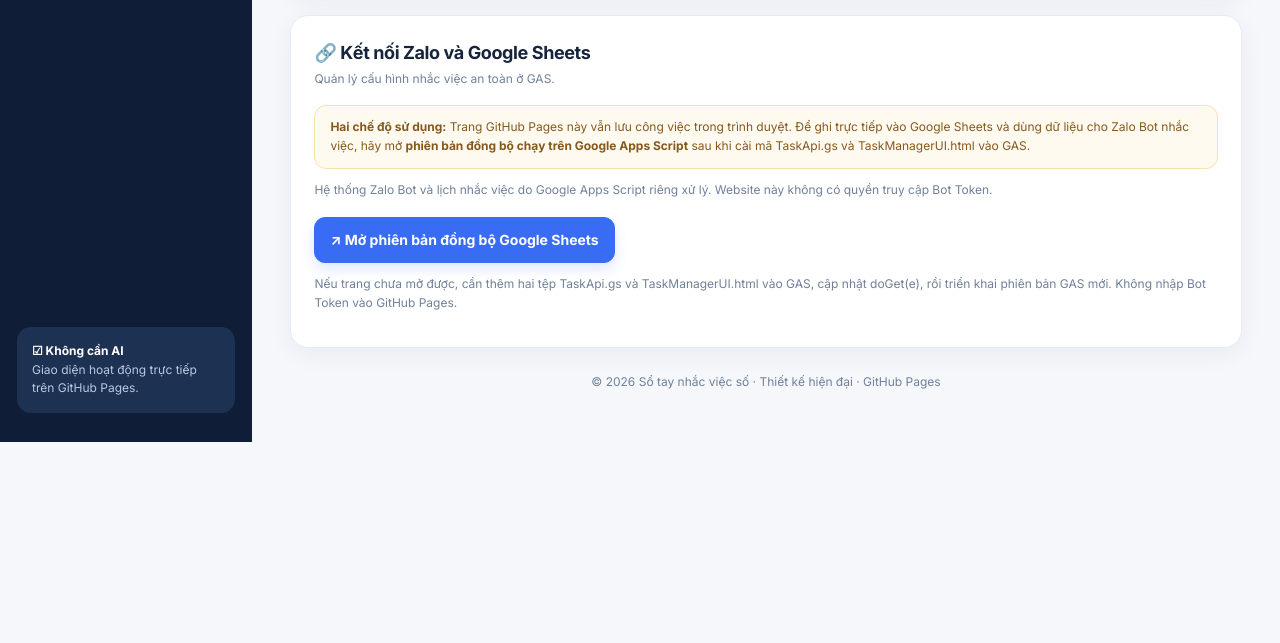
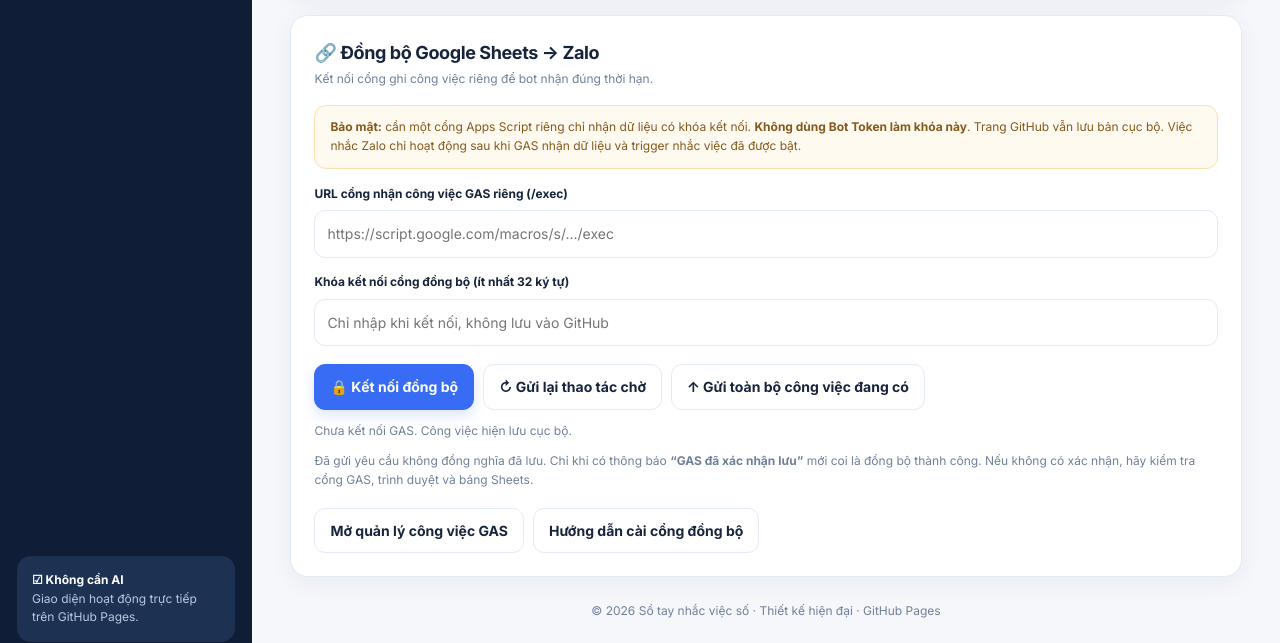
Before and after one commit to mattransoag/sotaynhacviecso, a plain HTML site: page docs/index.html in a window 1280 px wide. Shown: the part 1191-1834 px from the top of the page. Before the commit the page ends 1633 px from the top, so only its background shows below. Drawn offline with Linux system fonts and the light colour scheme.

Commit message:
Integrate isolated Google Sheets synchronization panel into public task website

```diff
--- a/docs/index.html
+++ b/docs/index.html
@@ -85,10 +85,23 @@ input:focus,select:focus,textarea:focus{border-color:var(--blue);box-shadow:0 0
     <div id="tablePanel" class="table-scroll"><table><thead><tr><th>Công việc</th><th>Hạn</th><th>Ưu tiên</th><th>Người phụ trách</th><th>Trạng thái</th><th>Thao tác</th></tr></thead><tbody id="rows"></tbody></table></div>
     <div id="boardPanel" class="kanban" hidden></div><div id="empty" class="empty">Bạn chưa có công việc nào. Hãy thêm một công việc để bắt đầu ✨</div>
   </section>
-  <section class="card section" id="connect"><div class="head"><div><h2>🔗 Kết nối Zalo và Google Sheets</h2><p>Quản lý cấu hình nhắc việc an toàn ở GAS.</p></div></div>
-    <div class="notice"><strong>Hai chế độ sử dụng:</strong> Trang GitHub Pages này vẫn lưu công việc trong trình duyệt. Để ghi trực tiếp vào Google Sheets và dùng dữ liệu cho Zalo Bot nhắc việc, hãy mở <strong>phiên bản đồng bộ chạy trên Google Apps Script</strong> sau khi cài mã TaskApi.gs và TaskManagerUI.html vào GAS.</div>
-    <p class="message">Hệ thống Zalo Bot và lịch nhắc việc do Google Apps Script riêng xử lý. Website này không có quyền truy cập Bot Token.</p>
-  <div class="form-actions"><a class="btn primary" href="https://script.google.com/macros/s/AKfycbyG7h14b6gJJYL_8n3O9c6jhQj5NeRDlMesLLBO8HA3YecLUpfsdLKGjop1sruoWdAh/exec?page=tasks" target="_blank" rel="noopener noreferrer">↗ Mở phiên bản đồng bộ Google Sheets</a></div><p class="message">Nếu trang chưa mở được, cần thêm hai tệp TaskApi.gs và TaskManagerUI.html vào GAS, cập nhật doGet(e), rồi triển khai phiên bản GAS mới. Không nhập Bot Token vào GitHub Pages.</p></section>
+  <section class="card section" id="connect">
+ <div class="head"><div><h2>🔗 Đồng bộ Google Sheets → Zalo</h2><p>Kết nối cổng ghi công việc riêng để bot nhận đúng thời hạn.</p></div></div>
+ <div class="notice"><strong>Bảo mật:</strong> cần một cổng Apps Script riêng chỉ nhận dữ liệu có khóa kết nối. <strong>Không dùng Bot Token làm khóa này</strong>. Trang GitHub vẫn lưu bản cục bộ. Việc nhắc Zalo chỉ hoạt động sau khi GAS nhận dữ liệu và trigger nhắc việc đã được bật.</div>
+ <div class="fields" style="margin-top:16px">
+  <div class="field wide"><label class="field-label" for="syncEndpoint">URL cổng nhận công việc GAS riêng (/exec)</label>
+    <input id="syncEndpoint" type="url" placeholder="https://script.google.com/macros/s/.../exec" autocomplete="off"></div>
+  <div class="field wide"><label class="field-label" for="syncSecret">Khóa kết nối cổng đồng bộ (ít nhất 32 ký tự)</label>
+    <input id="syncSecret" type="password" placeholder="Chỉ nhập khi kết nối, không lưu vào GitHub" autocomplete="off"></div>
+ </div>
+ <div class="form-actions"><button type="button" id="syncConnect" class="btn primary">🔒 Kết nối đồng bộ</button>
+ <button type="button" id="syncRetry" class="btn">↻ Gửi lại thao tác chờ</button>
+ <button type="button" id="syncAll" class="btn">↑ Gửi toàn bộ công việc đang có</button></div>
+ <p class="message" id="syncStatus" role="status" aria-live="polite">Chưa kết nối.</p>
+ <p class="message">Đã gửi yêu cầu không đồng nghĩa đã lưu. Chỉ khi có thông báo <strong>“GAS đã xác nhận lưu”</strong> mới coi là đồng bộ thành công. Nếu không có xác nhận, hãy kiểm tra cổng GAS, trình duyệt và bảng Sheets.</p>
+ <div class="form-actions"><a class="btn" href="https://script.google.com/macros/s/AKfycbyG7h14b6gJJYL_8n3O9c6jhQj5NeRDlMesLLBO8HA3YecLUpfsdLKGjop1sruoWdAh/exec?page=tasks" target="_blank" rel="noopener noreferrer">Mở quản lý công việc GAS</a>
+ <a class="btn" href="https://github.com/mattransoag/sotaynhacviecso/blob/main/gas-public-ingress/SETUP.md" target="_blank" rel="noopener noreferrer">Hướng dẫn cài cổng đồng bộ</a></div>
+</section>
   <footer class="foot">© 2026 Sổ tay nhắc việc số · Thiết kế hiện đại · GitHub Pages</footer>
 </main></div>
 <script>
@@ -137,5 +150,10 @@ $('json').onclick=()=>download('so-tay-nhac-viec.json',JSON.stringify(tasks,null
 $('fileInput').onchange=async e=>{const file=e.target.files&&e.target.files[0];if(!file)return;try{if(file.size>2e6)throw Error('Tệp vượt quá 2MB');const data=JSON.parse(await file.text());if(!Array.isArray(data)||data.length>5000||!data.every(valid))throw Error('Tệp dữ liệu không hợp lệ');if(confirm('Nhập dữ liệu sẽ thay thế toàn bộ công việc đang lưu trên trình duyệt. Bạn đã sao lưu chưa?')){tasks=data.map(t=>({id:t.id,name:t.name.slice(0,200),due:t.due,priority:String(t.priority||'Trung bình'),owner:String(t.owner||'').slice(0,100),note:String(t.note||'').slice(0,1000),done:!!t.done}));persist();resetEditor();render()}}catch(err){alert(err.message)}e.target.value=''};
 render();
 </script>
+<iframe id="syncFrame" name="zr_sync_target" title="Kênh nhận xác nhận đồng bộ" sandbox="allow-scripts allow-forms allow-same-origin" hidden></iframe>
+<form id="syncTransport" method="POST" target="zr_sync_target" hidden>
+ <input name="request_id"><input name="ingress_key" type="password"><input name="action"><input name="task_json">
+</form>
+<script src="./sync.js"></script>
 </body>
 </html>
```
